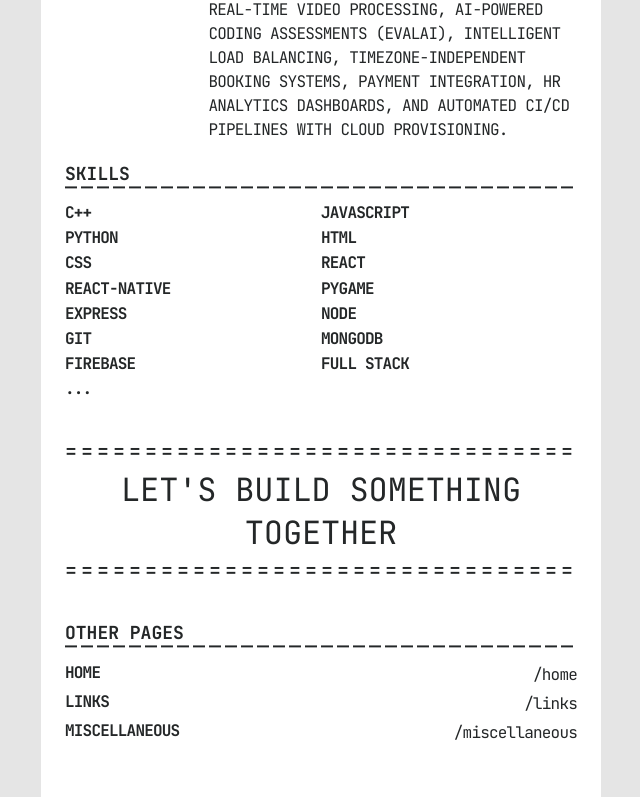
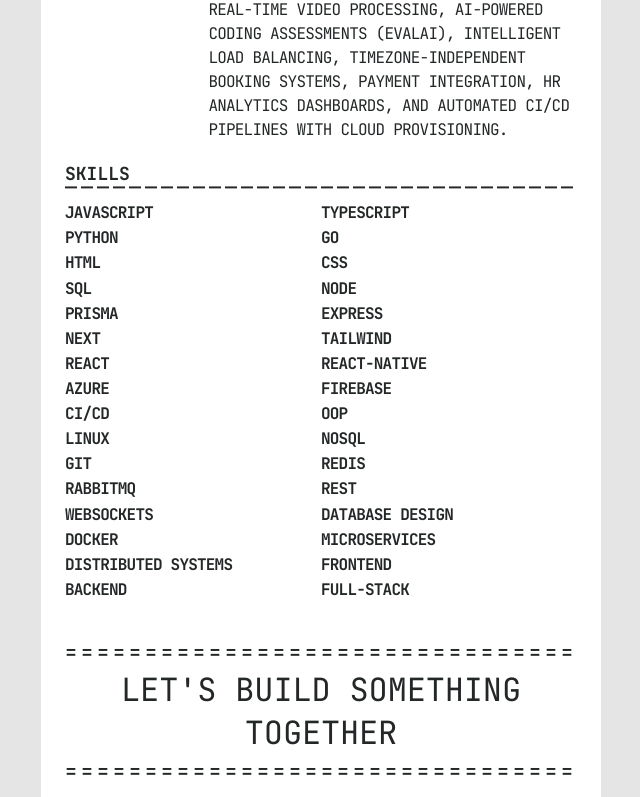
Before and after one commit to fishmeister09/portfolio, a Next.js app: page /resume in a window 1280 px wide. Shown: the part 632-1429 px from the top of the page, without its empty margins (319-959 px from the left). Built offline with nearby package versions, Linux system fonts and the light colour scheme; a web font is replaced by a local one.

Commit message:
updated skills

```diff
--- a/app/resume/data.js
+++ b/app/resume/data.js
@@ -8,21 +8,38 @@ const timeline = [
   },
 ];
 const skills = [
-  'C++ ',
   'JavaScript',
+  'TypeScript',
   'Python',
+  'GO',
   'HTML',
   'CSS',
+  'SQL',
+  'Node',
+  'Prisma',
+  'Express',
+  'Next',
+  'Tailwind',
   'React',
   'React-Native',
-  'PyGame',
-  'Express',
-  'Node',
+  'Azure',
+  'Firebase',
+  'CI/CD',
+  'OOP',
+  'Linux',
+  'NoSQL',
   'Git',
-  'MongoDB',
-  'Firebase',
-  'Full Stack',
-  '...',
+  'Redis',
+  'RabbitMQ',
+  'REST',
+  'WebSockets',
+  'Database Design',
+  'Docker',
+  'Microservices',
+  'Distributed Systems',
+  'Frontend',
+  'Backend',
+  'Full-Stack',
 ];
 
 export { skills, timeline };
```
